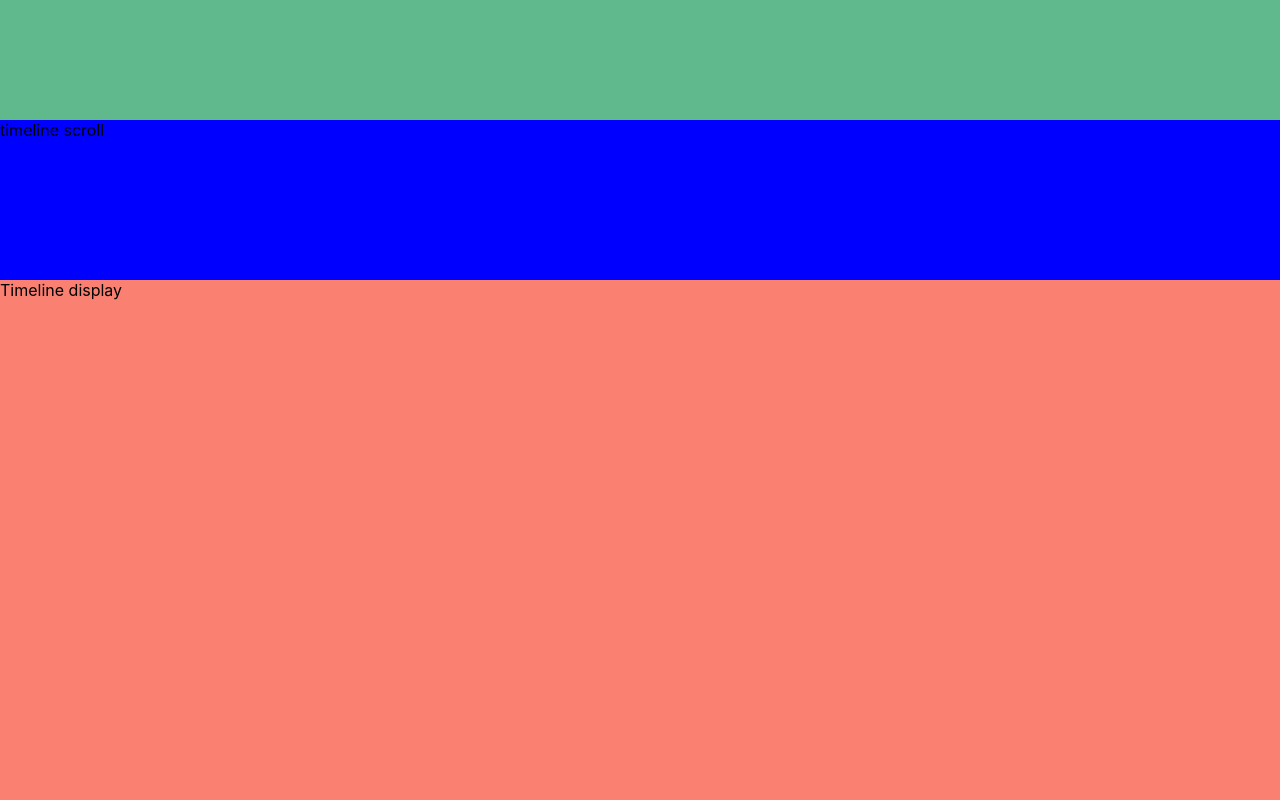
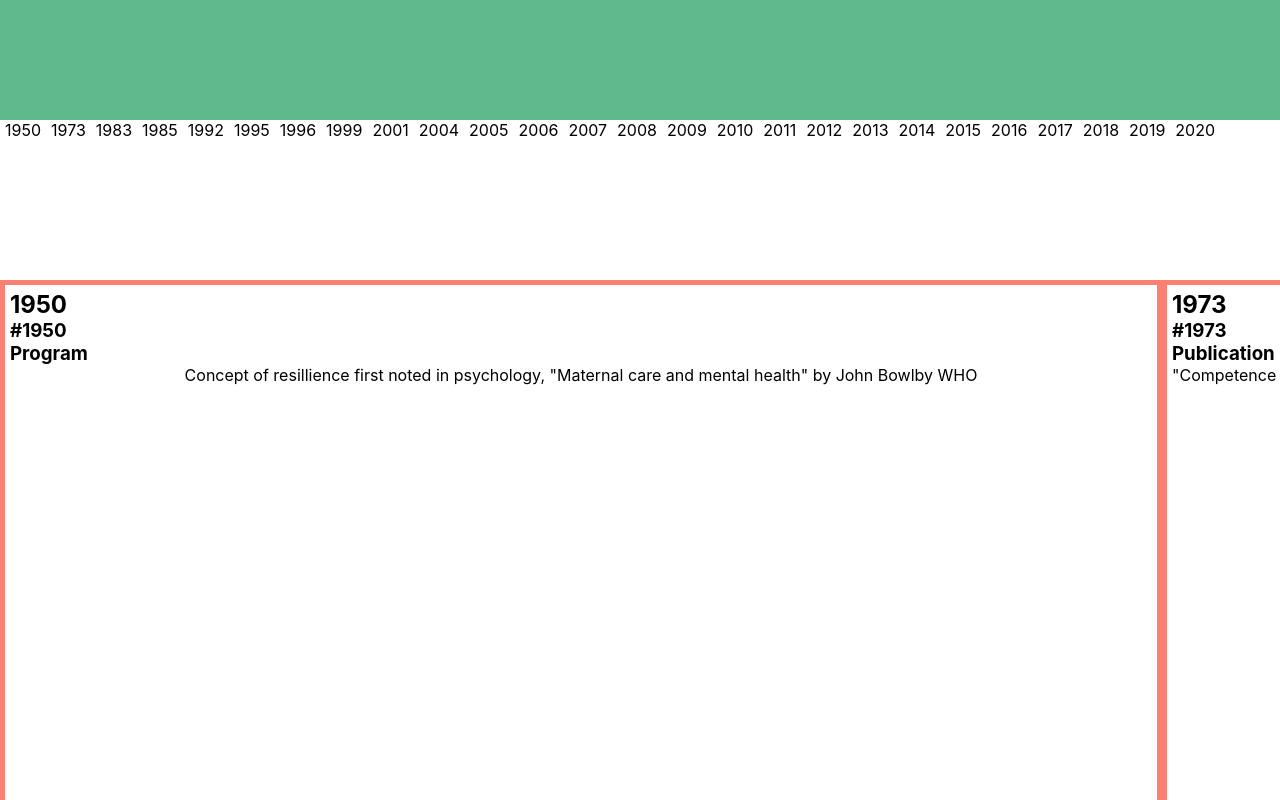
Before and after one commit to Thornvik/code-and-collaborate-timeline, a React (Create React App) app: page / in a window 1280 px wide. Shown: the part 360-1160 px from the top of the page. Built offline with nearby package versions, Linux system fonts and the light colour scheme.

Commit message:
maping out data

```diff
--- a/src/components/SmartWrapper/index.js
+++ b/src/components/SmartWrapper/index.js
@@ -1,4 +1,4 @@
-import React from 'react'
+import React, { useState, useEffect } from 'react'
 import './index.scss'
 import data from '../../data'
 import TimelineScroll from '../TimelineScroll/index'
@@ -7,13 +7,44 @@ import Banner from '../Banner/index'
 import Footer from '../Footer/index'
 
 
-function SmartWrapper () {
+function TimelineMaker(param, toggle) {
+    let card = []; //an empty array to which we will add al of the TimelineDisplay components
+    let scroll = [];
+    param.map(item => (
+        card.push(<TimelineDisplay id={item.Id} year={item.Year} text={item.Text} tag={item.Tag} link={item.Link} key={item.Year} />), //here we  push all of the TimelineDisplay components to the array named card
+        scroll.push(<TimelineScroll year={item.Year} id={item.Id} />)
+    ))
+    if (toggle) {
+        return (
+            card
+        );
+    }
+    if (!toggle) {
+        return (
+            scroll
+        );
+    }
+}
+
+function SmartWrapper() {
+    const [timelineData, setTimelineData] = useState([]) //State to which we will add the data from the api
+
+    useEffect(() => {
+        // fetch("URL goes here") //here we call the api
+        //     .then(res => res.json()) //here we convert the result from the api to json
+        //     .then((result) => {
+        //         setTimelineData(result) //here we add the data to the state we made
+        //     })
+        setTimelineData(data)
+    }, [])
+    console.log(typeof timelineData)
+
     return (
         <div className="scrollWrapper">
             <div className="bannerArea"><Banner /></div>
             <div className="timelineWrapper">
-                <div className="timelineScroll">timeline scroll</div>
-                <div className="timelineDisplay">Timeline display</div>
+                <div className="timelineScroll"><ul>{TimelineMaker(timelineData, false)}</ul></div>
+                <div className="timelineDisplay">{TimelineMaker(timelineData, true)}</div> {/*Here we send the function TimelineMaker the data from the API, and we render aout the component TimelineDisplay */}
             </div>
             <div className="footerArea"><Footer /></div>
         </div>
--- a/src/components/SmartWrapper/index.scss
+++ b/src/components/SmartWrapper/index.scss
@@ -12,14 +12,31 @@
         height: 100%;
     }
     &Scroll {
-        background-color: blue ;
+        overflow-y: scroll;
+        overflow-x: hidden;
+    }
+    &Scroll ul{
         height: 100%;
         width: 25vw;
+        display: flex;
+        flex-direction: column;
     }
+    &Scroll li {
+        margin: 0 5px 0 5px;
+        list-style: none;
+    }
+    &Scroll a {
+        text-decoration: none;
+        color: black;
+    }
+
     &Display {
         background-color: salmon;
         height: 100%;
         width: 100%;
+        overflow-y: scroll;
+        display: flex;
+        flex-direction: column;
     }
 }
 
@@ -33,8 +50,18 @@
             flex-direction: column;
         }
         &Scroll {
+            overflow-x: scroll;
+            overflow-y: scroll;
+        }
+        &Scroll ul{
             height: 25vh;
             width: 100%;
+            flex-direction: row;
+        }
+        &Display {
+            flex-direction: row;
+            overflow-y: hidden;
+            overflow-x: scroll;
         }
     }
 }
--- a/src/components/TimelineDisplay/index.js
+++ b/src/components/TimelineDisplay/index.js
@@ -0,0 +1,18 @@
+import React from 'react'
+import './index.scss'
+
+function TimelineDisplay({ year, id, text, tag, link }) { //function for TimelineDisplay and give it props (year, id etc) to which we later will pass the relevant information
+
+    return (
+        <div className="cardWrapper" id={year}>
+            <h2>{year}</h2>
+            <h3>{id}</h3>
+            <h3>{tag}</h3>
+            <a href={link}>
+                <p>{text}</p>
+            </a>
+        </div>
+    );
+}
+
+export default TimelineDisplay
--- a/src/components/TimelineDisplay/index.scss
+++ b/src/components/TimelineDisplay/index.scss
@@ -0,0 +1,11 @@
+.cardWrapper {
+    background-color: white;
+    padding: 5px;
+    margin: 5px;
+}
+
+@media only screen and (orientation: landscape) {
+    .cardWrapper {
+        min-width: 90vw;
+    }
+}
--- a/src/components/TimelineScroll/index.js
+++ b/src/components/TimelineScroll/index.js
@@ -0,0 +1,10 @@
+import React from 'react'
+import './index.scss'
+
+function TimelineScroll({ year, id }) {
+    return (
+        <li><a href={id}>{year}</a></li>
+    );
+}
+
+export default TimelineScroll
--- a/src/data.js
+++ b/src/data.js
@@ -181,13 +181,6 @@ const data = [
         "Tag": null,
         "Link": null
     },
-    {
-        "Id": "",
-        "Year": "",
-        "Text": "        ",
-        "Tag": null,
-        "Link": null
-    }
 ]
 
 export default data
```
